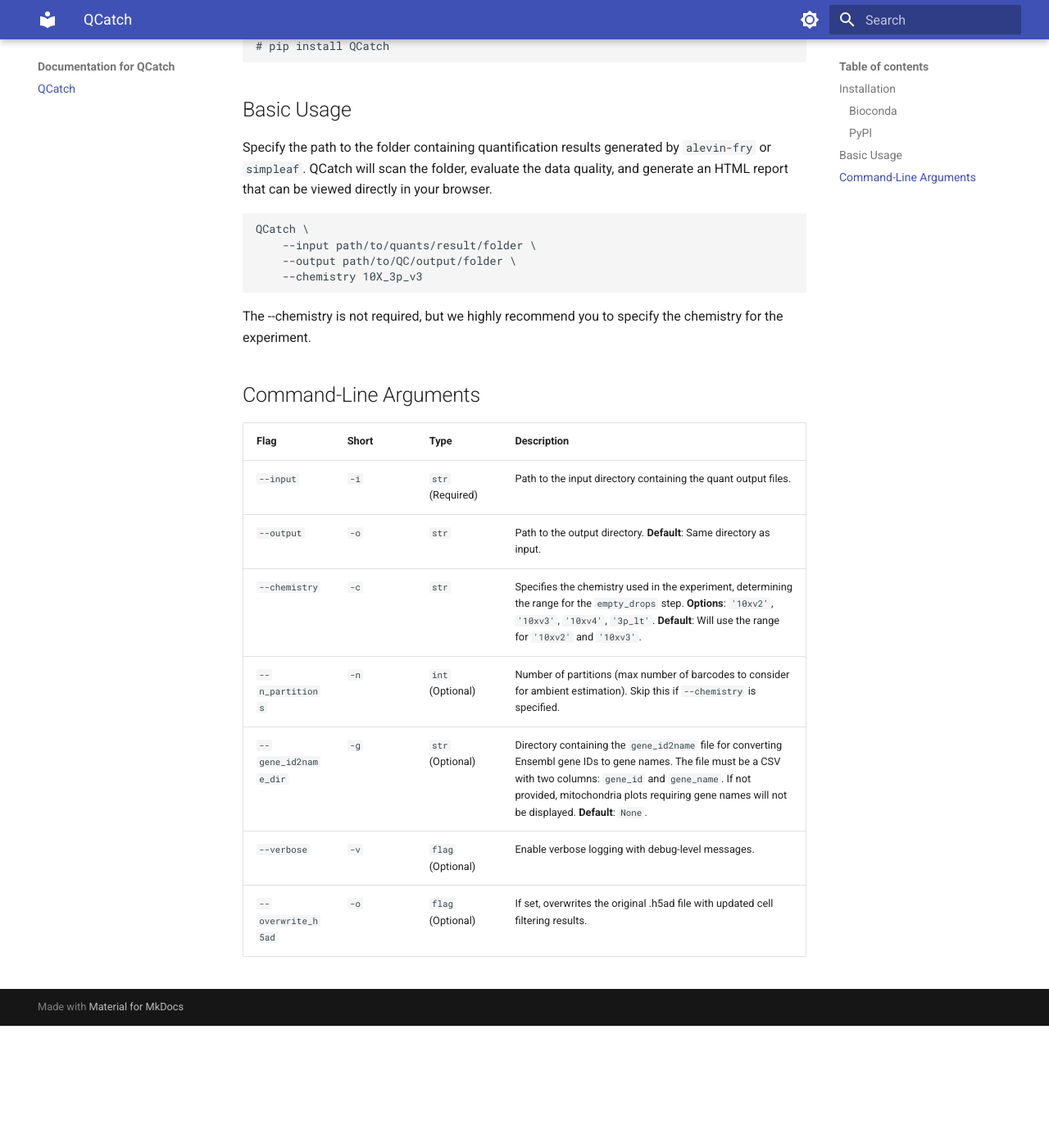
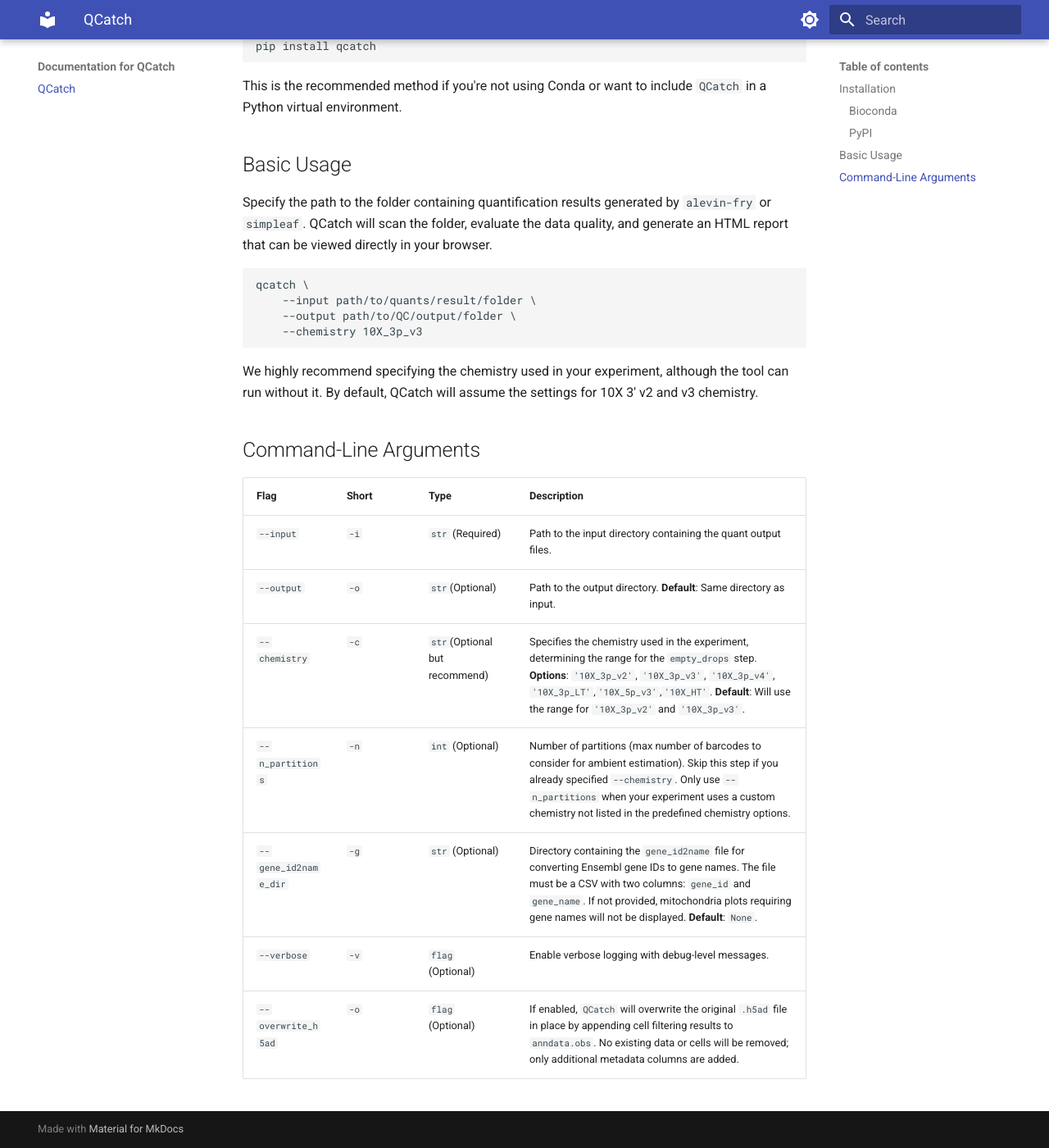
Before and after one commit to COMBINE-lab/QCatch, an MkDocs documentation site: the page built from docs/index.md, in a window 1280 px wide and 1400 px high, scrolled down 776 px. Shown: the whole window at 82% size. Built offline with MkDocs 1.6.1 and Material for MkDocs 9.7.7, drawn with Linux system fonts in a browser that asks for light colours; before the commit the page ends 2027 px from its top, so only the background shows below that; some of the changed text lies outside the part shown.

Commit message:
Fix: Ensure consistency between --chemistry option names in script, help text, and .md doc. Align with PyPI  qcatch v0.1.1

````diff
--- a/docs/index.md
+++ b/docs/index.md
@@ -16,34 +16,38 @@ You can install using [Conda](http://anaconda.org/)
 from [Bioconda](https://bioconda.github.io/).
 
 ```bash
-# conda install QCatch
+conda install -c bioconda qcatch
 ```
 
-### PyPl
-`QCatch` is also availabel in PyPI.
+### PyPI
+
+You can also install `QCatch` from [PyPI](https://pypi.org/project/qcatch/) using `pip`:
+
 ```bash
-# pip install QCatch
+pip install qcatch
 ```
+
+This is the recommended method if you're not using Conda or want to include `QCatch` in a Python virtual environment.
 
 ## Basic Usage
 Specify the path to the folder containing quantification results generated by `alevin-fry` or `simpleaf`. QCatch will scan the folder, evaluate the data quality, and generate an HTML report that can be viewed directly in your browser.
 
 ```bash
-QCatch \
+qcatch \
     --input path/to/quants/result/folder \
     --output path/to/QC/output/folder \
     --chemistry 10X_3p_v3
 ```
-The --chemistry is not required, but we highly recommend you to specify the chemistry for the experiment.
+We highly recommend specifying the chemistry used in your experiment, although the tool can run without it. By default, QCatch will assume the settings for 10X 3' v2 and v3 chemistry.
 
 ## Command-Line Arguments
 
 | Flag | Short | Type | Description |
 |------|-------|------|-------------|
 | `--input`  | `-i` | `str` (Required) | Path to the input directory containing the quant output files. |
-| `--output` | `-o` | `str` | Path to the output directory. **Default**: Same directory as input. |
-| `--chemistry` | `-c` | `str` | Specifies the chemistry used in the experiment, determining the range for the `empty_drops` step. **Options**: `'10xv2'`, `'10xv3'`, `'10xv4'`, `'3p_lt'`. **Default**: Will use the range for `'10xv2'` and `'10xv3'`. |
-| `--n_partitions` | `-n` | `int` (Optional) | Number of partitions (max number of barcodes to consider for ambient estimation). Skip this if `--chemistry` is specified. |
+| `--output` | `-o` | `str`(Optional)  | Path to the output directory. **Default**: Same directory as input. |
+| `--chemistry` | `-c` | `str`(Optional but recommend) | Specifies the chemistry used in the experiment, determining the range for the `empty_drops` step. **Options**: `'10X_3p_v2'`, `'10X_3p_v3'`, `'10X_3p_v4'`, `'10X_3p_LT'`,`'10X_5p_v3'`,`'10X_HT'`. **Default**: Will use the range for `'10X_3p_v2'` and `'10X_3p_v3'`. |
+| `--n_partitions` | `-n` | `int` (Optional) | Number of partitions (max number of barcodes to consider for ambient estimation). Skip this step if you already specified `--chemistry`. Only use `--n_partitions` when your experiment uses a custom chemistry not listed in the predefined chemistry options.|
 | `--gene_id2name_dir` | `-g` | `str` (Optional) | Directory containing the `gene_id2name` file for converting Ensembl gene IDs to gene names. The file must be a CSV with two columns: `gene_id` and `gene_name`. If not provided, mitochondria plots requiring gene names will not be displayed. **Default**: `None`. |
 | `--verbose` | `-v` | `flag` (Optional) | Enable verbose logging with debug-level messages. |
-| `--overwrite_h5ad` | `-o` | `flag` (Optional) | If set, overwrites the original .h5ad file with updated cell filtering results. |
+| `--overwrite_h5ad` | `-o` | `flag` (Optional) |If enabled, `QCatch` will overwrite the original `.h5ad` file in place by appending cell filtering results to `anndata.obs`. No existing data or cells will be removed; only additional metadata columns are added.|
````
Also changed, not shown: pyproject.toml (+5 -2 lines), 2 other files.
